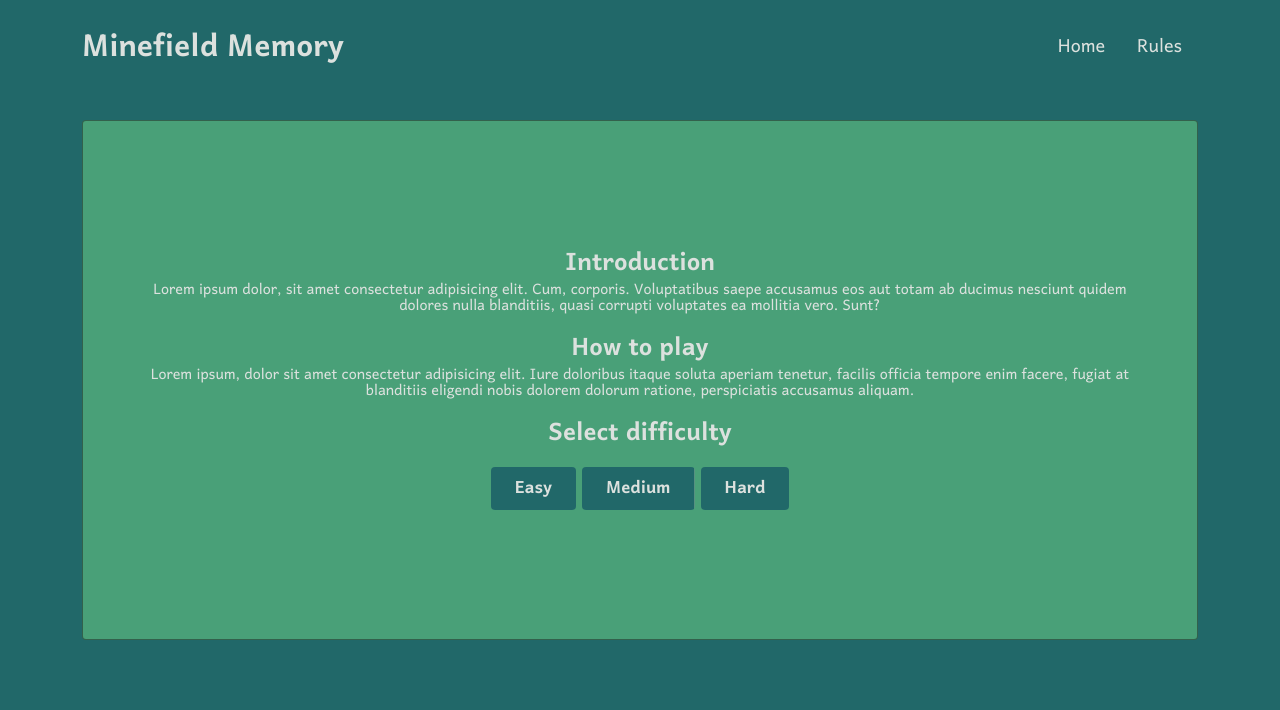
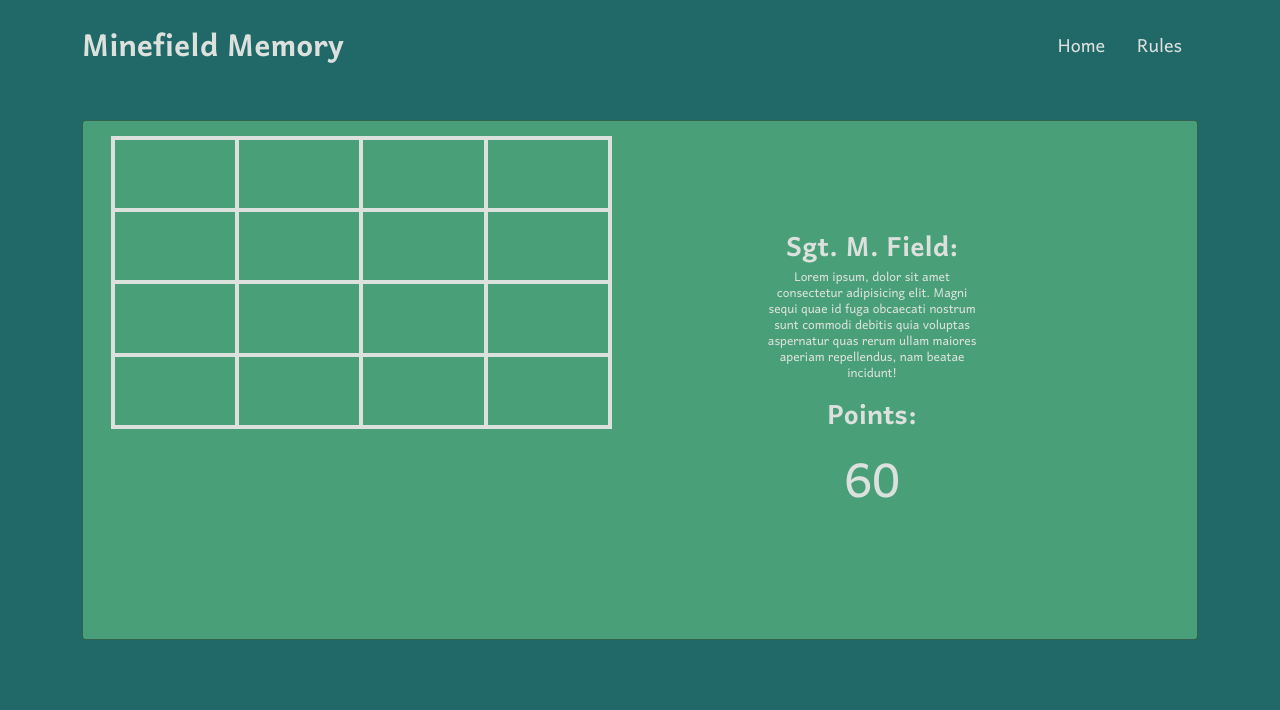
Before and after one commit to Samoftheforrest/follow-the-leader, a plain HTML site: page index.html in a window 1280 px wide. Both pictures are taken after a click on the link "Easy". Shown: the top 710 px of the page. Drawn offline with nearby package versions, Linux system fonts and the light colour scheme; a script that the page names is missing.

Commit message:
[IMPLEMENT] select game difficulty functionality

```diff
--- a/assets/css/style.css
+++ b/assets/css/style.css
@@ -98,7 +98,7 @@ header {
 }
 
 /* set heights for the game board */
-.game-board {
+.game-area {
     background: var(--shiny-shamrock);
     min-height: 440px;
     height: 65vh;
@@ -141,8 +141,47 @@ header {
     color: var(--dark-jungle-green);
 }
 
+/*game board*/
+.game-squares {
+    height: 60%;
+}
+
+.squares {
+    width: 90%;
+    height: 100%;
+    margin: auto;
+    border: 2px solid var(--platinum);
+}
+
+.square {
+    border: 2px solid var(--platinum);
+    display: inline-block;
+}
+
+
+.message-title {
+    font-weight: 700;
+    font-size: 2.2rem;
+    margin-bottom: 0;
+}
+
+.message {
+    font-size: 1rem;
+    line-height: 1;
+}
+
+.points {
+    font-size: 2.2rem;
+    font-weight: 700;
+    line-height: 1.1;
+}
+
+.score {
+    font-size: 4rem;
+    line-height: 1;
+}
+
 /* social icons */
-
 footer {
     position: absolute;
     bottom: 1.5rem;
@@ -175,4 +214,17 @@ footer {
         padding: 1.5rem 5px;
         margin-bottom: 1.5rem
     }
+
+    .intro-text {
+        width: 50%;
+    }
 }
+
+@media screen and (min-width: 768px) {
+    .intro-title {
+        font-size: 2.5rem;
+    }
+    .intro-text {
+        font-size: 1.6rem;
+    }
+}
--- /dev/null
+++ b/assets/js/main.js
@@ -0,0 +1,41 @@
+// define elements
+let gameAreas = document.querySelectorAll('.game-area');
+let gameBoard = document.querySelector('.game-board');
+let gameSqaures = document.querySelector('.game-squares');
+let squares = document.querySelector('.squares');
+let difficultyBtns = document.querySelectorAll('.intro-btn');
+let [easyBtn, mediumBtn, hardBtn] = difficultyBtns;
+
+// difficulty settings
+const difficulties = [{
+    mode: 'Easy',
+    squares: 16
+}, {
+    mode: 'Medium',
+    squares: 49
+}, {
+    mode: 'Hard',
+    squares: 100
+}];
+
+// functions
+const startGame = function(mode) {
+    gameAreas.forEach((area) => {
+        area.classList.add('d-none');
+    });
+    gameBoard.classList.remove('d-none');
+    for (let i = 0; i < difficulties[mode].squares; i++) {
+        let square = document.createElement('div');
+        square.classList.add('square');
+        square.style.width = `${100 / (Math.sqrt(difficulties[mode].squares))}%`;
+        square.style.height = `${100 / (Math.sqrt(difficulties[mode].squares))}%`;
+        squares.append(square);
+    }
+}
+
+// event listeners
+difficultyBtns.forEach((btn, i) => {
+    btn.addEventListener('click', function() {
+        startGame(i);
+    });
+})
--- a/index.html
+++ b/index.html
@@ -13,14 +13,14 @@
 <header id="header">
     <div class="container">
         <div class="row">
-            <div class="col-sm-6 d-flex justify-content-center justify-content-sm-start">
+            <div class="col-sm-9 d-flex justify-content-center justify-content-sm-start">
                 <h1 class="main-title"><a href="#">Minefield Memory</a></h1>
             </div>
-            <div class="col-sm-6">
+            <div class="col-sm-3">
                 <nav class="d-flex align-items-center justify-content-center justify-content-sm-end h-100">
                     <ul class="d-flex nav-list">
-                        <li class="nav-list-item"><a href="#">Home</a></li>
-                        <li class="nav-list-item"><a href="#">Rules</a></li>
+                        <li class="nav-list-item d-flex align-items-center"><a href="#">Home</a></li>
+                        <li class="nav-list-item d-flex align-items-center"><a href="#">Rules</a></li>
                     </ul>
                 </nav>
             </div>
@@ -28,7 +28,7 @@
     </div>
 </header><!-- header -->
 <section class="container">
-    <div class="intro-screen game-board">
+    <div class="intro-screen game-area">
         <div class="row m-0 w-100 h-100">
             <div class="col d-flex flex-column justify-content-center align-items-center">
                 <h2 class="intro-title">Introduction</h2>
@@ -44,7 +44,26 @@
             </div>
         </div>
     </div>
-</section><!-- game section -->
+</section><!-- intro screen -->
+<section class="container">
+    <div class="game-board game-area d-none">
+        <div class="row m-0 w-100 h-100">
+            <div class="col-lg-6 game-squares d-flex justify-content-center flex-wrap p-0">
+                <div class="squares d-flex flex-wrap"></div>
+            </div>
+            <div class="col-lg-5 game-score px-3 d-flex flex-lg-column justify-content-center align-items-lg-center">
+                <div class="w-50 text-center">
+                    <h2 class="message-title">Sgt. M. Field:</h2>
+                    <p class="message text-center">Lorem ipsum, dolor sit amet consectetur adipisicing elit. Magni sequi quae id fuga obcaecati nostrum sunt commodi debitis quia voluptas aspernatur quas rerum ullam maiores aperiam repellendus, nam beatae incidunt!</p>
+                </div>
+                <div class="w-50 text-center">
+                    <p class="points">Points:</p>
+                    <p class="score">60</p>
+                </div>
+            </div>
+        </div>
+    </div>
+</section><!-- game board -->
 <footer class="container">
     <section class="social-icons">
         <div class="row">
```
